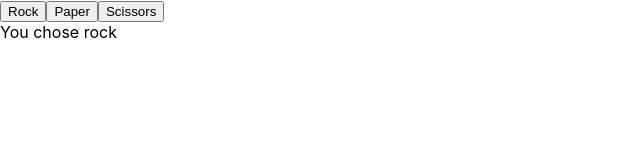
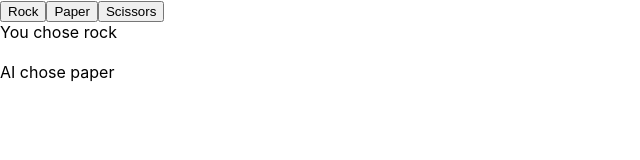
Before and after one commit to sundqvistjohan/rock-paper-scissors, a React (Create React App) app: page / in a window 1280 px wide. Both pictures are taken after a click on the button "Rock". Shown: the top 160 px of the page, without its empty margins (0-640 px from the left). Built offline with nearby package versions, Linux system fonts and the light colour scheme.

Commit message:
adds unit test for computer random R/P/S choice and implements function

```diff
--- a/spec.helper.js
+++ b/spec.helper.js
@@ -2,3 +2,4 @@ const chai = require('chai');
 const BrowserHelpers = require('e2e_training_wheels')
 global.browser = new BrowserHelpers()
 global.expect = chai.expect;
+global.GameRPS = require('./src/GameRPS')
--- /dev/null
+++ b/src/GameRPS.js
@@ -0,0 +1,22 @@
+const GameRPS = function() {
+
+  GameRPS.computerChoice = () => {
+    const min = Math.ceil(1)
+    const max = Math.floor(3)
+    const computerChoice = Math.floor(Math.random() * (max-min + 1)) + min
+
+    switch (computerChoice) {
+      case 1:
+        return 'rock';
+      case 2:
+        return 'paper';
+      case 3:
+        return 'scissors'
+    }
+  }
+}
+
+
+if (typeof module !== 'undefined' && module.exports) {
+    module.exports = GameRPS;
+}
--- a/src/GameRPS.jsx
+++ /dev/null
@@ -1,5 +0,0 @@
-import React from "react";
-
-const playerSelection = (choice) => {
-
-}
--- a/src/RockPaperScissors.jsx
+++ b/src/RockPaperScissors.jsx
@@ -1,8 +1,10 @@
 import React, { Component } from "react";
+import GameRPS from "./GameRPS"
 
 class RockPaperScissors extends Component {
     constructor() {
         super();
+        new GameRPS
         this.state = {
             playerChoice: null,
             cpuChoice: null,
@@ -14,20 +16,28 @@ class RockPaperScissors extends Component {
 
     playerSelection = (choice) => {
         this.setState({ playerChoice: choice })
+
+        this.setState({ cpuChoice: GameRPS.computerChoice()})
     }
 
     displayPlayerChoice = () => {
         let playerChoice = this.state.playerChoice
         if (playerChoice != null) {
-            console.log(this.state.playerChoice)
             return <div id="player-choice">You chose {playerChoice}</div>
         }
     }
 
+    displayComputerChoice = () => {
+        let cpuChoice = this.state.cpuChoice
+        if (cpuChoice != null) {
+            return <div id="computer-choice">AI chose {cpuChoice}</div>
+        }
+    }
 
 
     render() {
         let renderPlayerChoice = this.displayPlayerChoice()
+        let renderCpuChoice = this.displayComputerChoice()
         return (
             <>
                 <div>
@@ -37,10 +47,9 @@ class RockPaperScissors extends Component {
                 </div>
 
                 <div id="round-info">
-                    {renderPlayerChoice}
-
+                    {renderPlayerChoice}<br></br>
+                    {renderCpuChoice}
                 </div>
-
             </>
         )
     }
```
Also changed, not shown: 1 other file (tests, documents, lock files or other folders).
